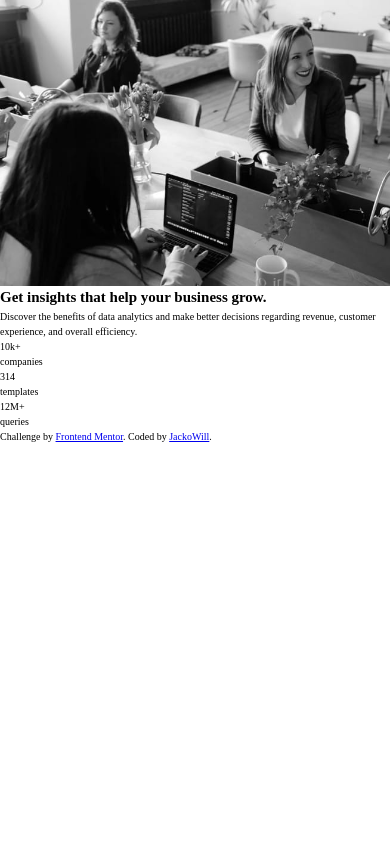
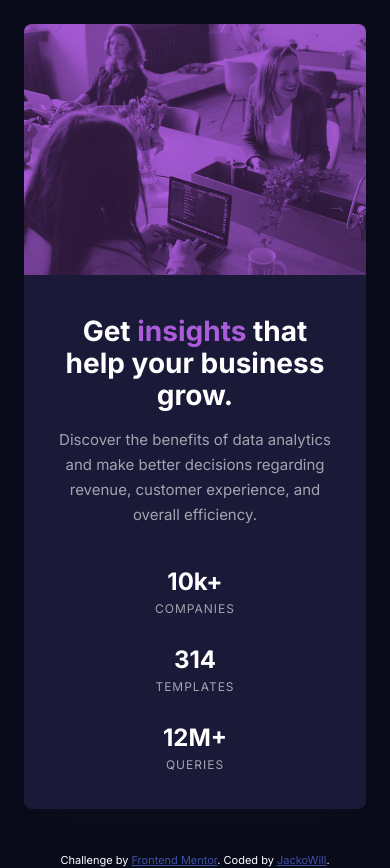
Before and after one commit to JackoWill/Frontend-Mentor-Stats-Preview-Card-Component, a plain HTML site: page index.html in a window 390 px wide. Before the commit the page ends 844 px from the top, so only its background shows below. Drawn offline with Linux system fonts and the light colour scheme.

Commit message:
finished styling mobile view

```diff
--- a/css/style.css
+++ b/css/style.css
@@ -5,6 +5,7 @@
 /* ************************************************************************************* */
 
 :root {
+  /* colors */
   --clr-main-background: hsl(233, 47%, 7%);
   --clr-card-background: hsl(244, 38%, 16%);
   --clr-accent: hsl(277, 64%, 61%);
@@ -12,14 +13,113 @@
   --clr-main-paragraph: hsla(0, 0%, 100%, 0.75);
   --clr-stat-heading: hsla(0, 0%, 100%, 0.6);
 
+  /* font-family */
+  --ff-primary: "Inter", sans-serif;
+  --ff-secondary: "Lexend Deca", sans-serif;
+
+  /* font weight */
   --fw-regular: 400;
   --fw-bold: 700;
 }
 
-/* .attribution {
+/* GENERAL STYLES */
+
+body {
+  background-color: var(--clr-main-background);
+  color: var(--clr-white);
+  font-family: var(--ff-primary);
+
+  display: grid;
+  grid: 1fr / 1fr;
+  gap: 3rem;
+  place-content: center;
+  margin: 2.4rem;
+}
+
+/* HERO */
+
+.hero {
+  overflow: hidden;
+  border-radius: 0.8rem;
+  box-shadow: 0px 20px 20px -10px rgba(23, 25, 41, 0.203087);
+}
+
+.hero__img-container {
+  background-color: var(--clr-accent);
+}
+
+.hero__img {
+  mix-blend-mode: multiply;
+  opacity: 0.75;
+  width: 100%;
+}
+
+.hero__content {
+  background-color: var(--clr-card-background);
+  padding: 3.2rem;
+  display: grid;
+  grid-template-columns: 1fr;
+  gap: 1.6rem;
+}
+
+.hero_title {
+  font-weight: var(--fw-bold);
+  font-size: 2.8rem;
+  line-height: 3.2rem;
+  text-align: center;
+  margin-top: 0.8rem;
+}
+
+.hero_title span {
+  color: var(--clr-accent);
+}
+
+.hero__description {
+  font-weight: var(--fw-regular);
+  font-size: 1.5rem;
+  line-height: 2.5rem;
+  text-align: center;
+  mix-blend-mode: normal;
+  opacity: 0.6;
+  margin-bottom: 2.4rem;
+}
+
+.flex__container {
+  display: flex;
+  flex-direction: column;
+  justify-content: center;
+  align-items: center;
+  gap: 2.4rem;
+}
+
+.flex__group {
+  display: flex;
+  flex-direction: column;
+  justify-content: center;
+  align-items: center;
+}
+
+.hero__stats {
+  font-weight: var(--fw-bold);
+  font-size: 2.4rem;
+  line-height: 2.9rem;
+}
+
+.hero__stats-rel {
+  /* display: block; */
+  font-size: 1.2rem;
+  line-height: 2.5rem;
+  text-align: center;
+  letter-spacing: 1px;
+  text-transform: uppercase;
+  mix-blend-mode: normal;
+  opacity: 0.6;
+}
+
+.attribution {
   font-size: 11px;
   text-align: center;
 }
 .attribution a {
   color: hsl(228, 45%, 44%);
-} */
+}
```
